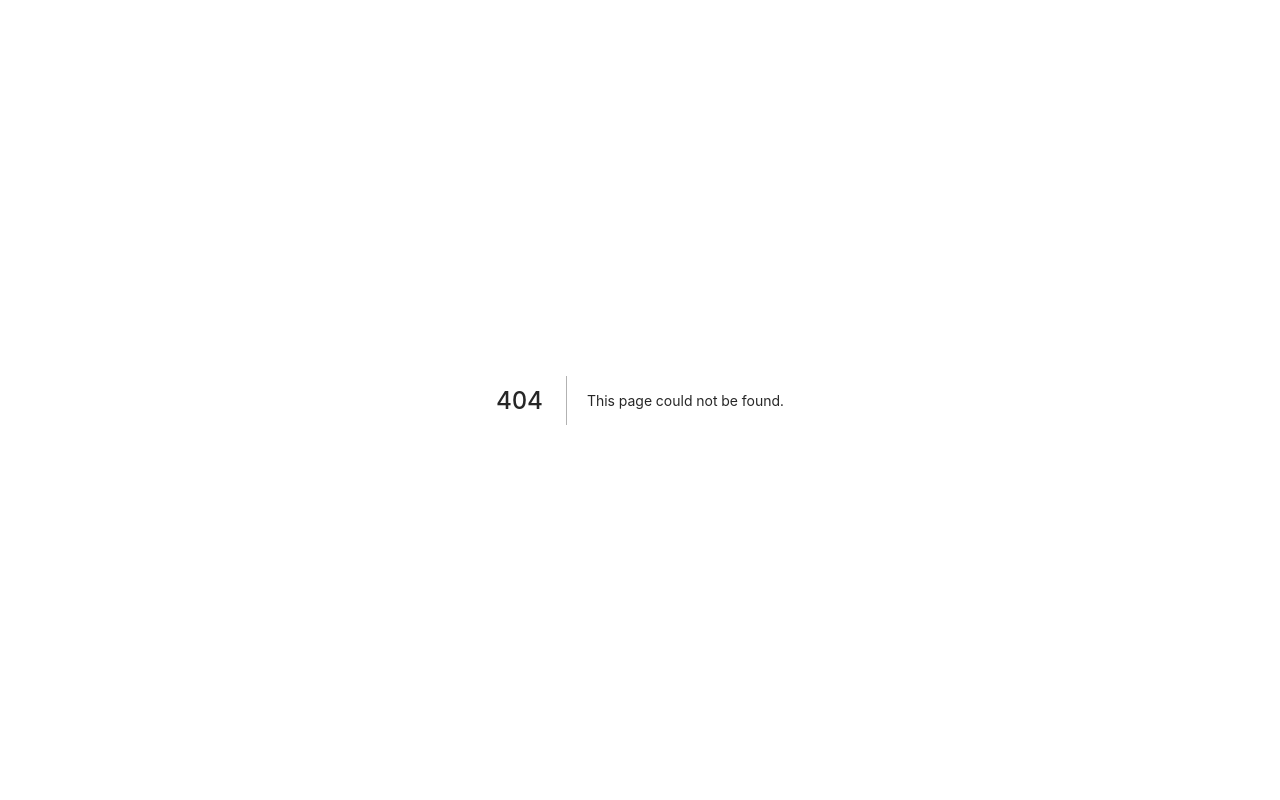
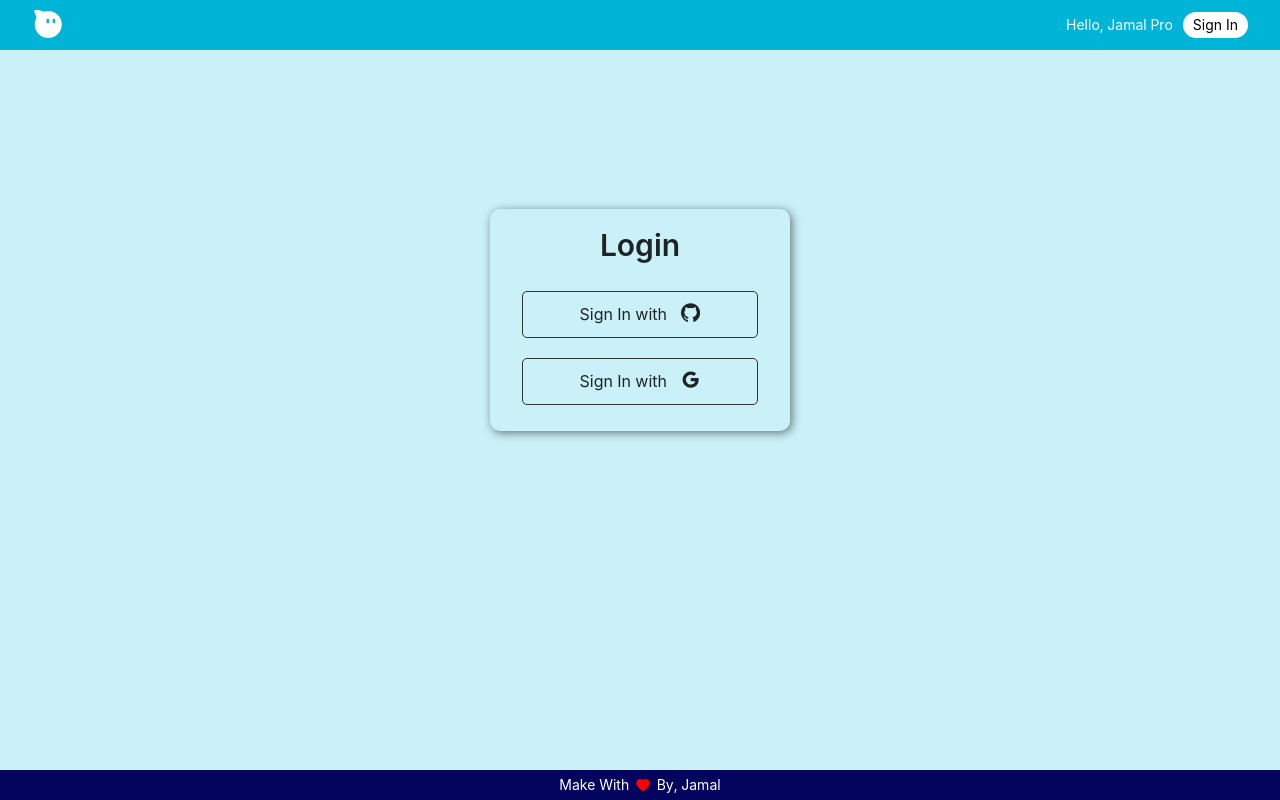
Before and after one commit to jamalpro90/next-auth-blog, a Next.js app: page /login in a window 1280 px wide. Before the commit this address had no page. Built offline with nearby package versions, Linux system fonts and the light colour scheme.

Commit message:
tambah page login

```diff
--- a/components/ButtonNavJS.js
+++ b/components/ButtonNavJS.js
@@ -1,7 +1,11 @@
 import React from "react";
 
-const ButtonNavJS = ({ text }) => {
-  return <button className="btn-navbar">{text}</button>;
+const ButtonNavJS = ({ text, onClick }) => {
+  return (
+    <button className="btn-navbar" onClick={onClick}>
+      {text}
+    </button>
+  );
 };
 
 export default ButtonNavJS;
--- a/components/LayoutJS.js
+++ b/components/LayoutJS.js
@@ -5,7 +5,7 @@ import NavbarJS from "./NavbarJS";
 
 const LayoutJS = ({ children, title }) => {
   return (
-    <>
+    <div className="layout-container">
       <Head>
         <title>{title}</title>
       </Head>
@@ -14,7 +14,7 @@ const LayoutJS = ({ children, title }) => {
       <div className="layout-children">{children}</div>
 
       <FooterJS />
-    </>
+    </div>
   );
 };
 
--- a/components/NavbarJS.js
+++ b/components/NavbarJS.js
@@ -1,9 +1,8 @@
 import { AliwangwangFilled, LeftCircleFilled } from "@ant-design/icons";
-import { Button } from "antd";
-import Text from "antd/lib/typography/Text";
 import Link from "next/link";
-import React, { useRef, useState } from "react";
+import React, { useRef } from "react";
 import ButtonNavJS from "./ButtonNavJS";
+import { signIn } from "next-auth/react";
 
 const NavbarJS = () => {
   const iconContainer = useRef(null);
@@ -30,7 +29,7 @@ const NavbarJS = () => {
         {/* Right */}
         <div className="right">
           <p>Hello, Jamal Pro</p>
-          <ButtonNavJS text="Sign out" />
+          <ButtonNavJS text="Sign In" onClick={() => signIn()} />
         </div>
       </div>
 
@@ -58,7 +57,7 @@ const NavbarJS = () => {
         {/* Nav Menu */}
         <div className="nav-menu-mobile" ref={menuMobile}>
           <p>Hello, Jamal Pro</p>
-          <ButtonNavJS text="Sign out" />
+          <ButtonNavJS text="Sign In" onClick={() => signIn()} />
         </div>
       </div>
     </div>
--- a/pages/api/auth/[...nextauth].js
+++ b/pages/api/auth/[...nextauth].js
@@ -11,4 +11,7 @@ export default NextAuth({
       clientSecret: process.env.GITHUB_CLIENT_SECRET,
     }),
   ],
+  pages: {
+    signIn: "/login",
+  },
 });
--- a/pages/blog/[id].js
+++ b/pages/blog/[id].js
@@ -10,7 +10,9 @@ const BlogDetail = () => {
     <LayoutJS title="Blog Detail">
       <div className="blog-detail">
         {/* Image */}
-        <div className="img-container">
+        <img src="/img/coding-1.jpg" alt="image" width={40} height={42} />
+
+        {/* <div className="img-container">
           <Image
             src="/img/coding-1.jpg"
             alt="Thumbnail"
@@ -19,7 +21,7 @@ const BlogDetail = () => {
             layout="responsive"
             className="img"
           />
-        </div>
+        </div> */}
 
         {/* Title */}
         <Title className="title">Typescript</Title>
--- /dev/null
+++ b/pages/login.js
@@ -0,0 +1,35 @@
+import React from "react";
+import { Typography } from "antd";
+import LayoutJS from "../components/LayoutJS";
+import { GithubOutlined, GoogleOutlined } from "@ant-design/icons";
+
+const { Title, Text } = Typography;
+
+const Login = () => {
+  return (
+    <LayoutJS>
+      <div className="login">
+        {/* Container */}
+        <div className="container">
+          {/* Title */}
+          <Title level={2}>Login</Title>
+
+          {/* Provider */}
+          <div className="provider github">
+            <Text className="text">
+              Sign In with <GithubOutlined className="provider-icon" />
+            </Text>
+          </div>
+          {/* Provider */}
+          <div className="provider google">
+            <Text className="text">
+              Sign In with <GoogleOutlined className="provider-icon" />
+            </Text>
+          </div>
+        </div>
+      </div>
+    </LayoutJS>
+  );
+};
+
+export default Login;
--- a/styles/components/FooterJS.scss
+++ b/styles/components/FooterJS.scss
@@ -3,6 +3,10 @@ footer {
   text-align: center;
   height: 30px;
   line-height: 30px;
+  position: absolute;
+  bottom: 0;
+  left: 0;
+  right: 0;
 
   .text {
     color: white;
--- a/styles/globals.scss
+++ b/styles/globals.scss
@@ -3,6 +3,7 @@
 @import "./components/NavbarJS.scss";
 @import "./pages/blogDetail.scss";
 @import "./components/FooterJS.scss";
+@import "./pages/login.scss";
 
 html,
 body {
@@ -26,9 +27,13 @@ a {
 }
 
 // layout children
-.layout-children {
-  padding: 5rem 2rem 0 2rem;
+.layout-container {
+  position: relative;
   min-height: 100vh;
+
+  .layout-children {
+    padding: 5rem 2rem 0 2rem;
+  }
 }
 
 @media (max-width: 400px) {
@@ -62,7 +67,7 @@ a {
   transition: 0.3s;
 
   &:hover {
-    box-shadow: 0px 3px 2px 0 rgba(0, 0, 0, 0.5);
+    box-shadow: $box-shadow;
   }
 
   .img-container {
--- a/styles/pages/blogDetail.scss
+++ b/styles/pages/blogDetail.scss
@@ -2,7 +2,7 @@
   .img-container {
     overflow: hidden;
     border-radius: 5px;
-    width: 100%;
+    width: 50vw;
     max-width: 768px;
     margin: 0 auto;
   }
--- /dev/null
+++ b/styles/pages/login.scss
@@ -0,0 +1,41 @@
+.login {
+  display: flex;
+  justify-content: center;
+  align-items: center;
+  height: 60vh;
+
+  .container {
+    width: 300px;
+    border-radius: 10px;
+    box-shadow: 2px 2px 10px 0 rgba($color: #000000, $alpha: 0.5);
+    padding: 1rem 2rem;
+    display: flex;
+    flex-direction: column;
+    justify-content: center;
+    align-items: center;
+
+    .provider {
+      padding: 10px 20px;
+      border-radius: 5px;
+      border: 1px solid #333;
+      width: 100%;
+      text-align: center;
+      margin: 10px 0;
+      cursor: pointer;
+      transition: 0.3s;
+
+      &:hover {
+        box-shadow: $box-shadow;
+      }
+
+      .text {
+        font-size: 1rem;
+
+        .provider-icon {
+          margin-left: 10px;
+          font-size: 1.2rem;
+        }
+      }
+    }
+  }
+}
--- a/styles/variables.scss
+++ b/styles/variables.scss
@@ -3,3 +3,4 @@ $color2: #00b4d8;
 $color3: #90e0ef;
 $color4: #caf0f8;
 $color-footer: #111;
+$box-shadow: 0px 3px 2px 0 rgba(0, 0, 0, 0.5);
```
